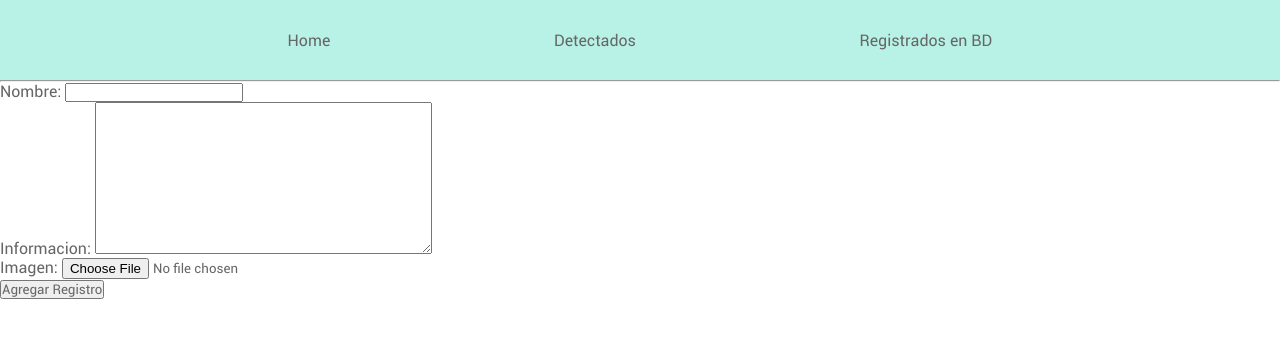
After one commit to JarenML/Facial-Recognition-Attendance, a Django app: page /nuevo_registro/ in a window 1280 px wide. The commit adds this page. Shown: the top 338 px of the page. Run offline with Django 5.2, Linux system fonts and the light colour scheme.

Commit message:
Nueva vista de registrados y formulario para agregar un nuevo registrado

```diff
--- a/base/admin.py
+++ b/base/admin.py
@@ -1,5 +1,7 @@
 from django.contrib import admin
 from .models import Detectado
+from .models import Registrado
 
 # Register your models here.
 admin.site.register(Detectado)
+admin.site.register(Registrado)
--- a/base/forms.py
+++ b/base/forms.py
@@ -1,7 +1,7 @@
-from django.forms import Form
+from django import forms
 from .models import Registrado
 
-class RegistradoForm(Form):
+class RegistradoForm(forms.ModelForm):
     class Meta:
         model = Registrado
         fields = '__all__'
--- a/base/models.py
+++ b/base/models.py
@@ -18,7 +18,7 @@ class Registrado(models.Model):
     informacion = models.TextField(null=True, blank=True)
     imagen = models.ImageField(upload_to='registrados/', null=True, blank=True)
     creado_en = models.DateTimeField(auto_now_add=True)
-    actualizado_en = models.DateField(auto_created=True)
+    actualizado_en = models.DateField(auto_now=True)
 
     def __str__(self):
         return self.nombre
--- a/base/urls.py
+++ b/base/urls.py
@@ -1,6 +1,12 @@
 from django.urls import path
 from . import views
-
+from django.conf import settings
+from django.conf.urls.static import static
 
 urlpatterns = [path('detectados/', views.listar_detectados, name='detectados'),
-               path('eliminar-detectado/<int:id>', views.eliminar_detectado, name='eliminar')]
+               path('eliminar-detectado/<int:id>', views.eliminar_detectado, name='eliminar'),
+               path('registrados/', views.mostrar_registrados, name='registrados'),
+               path('nuevo_registro/', views.agregar_registro, name='agregar_registro')]
+
+if settings.DEBUG:
+    urlpatterns += static(settings.MEDIA_URL, document_root=settings.MEDIA_ROOT)
--- a/base/views.py
+++ b/base/views.py
@@ -1,5 +1,6 @@
 from django.shortcuts import render, redirect
 from .models import Detectado
+from .forms import RegistradoForm
 
 # Create your views here.
 def listar_detectados(request):
@@ -22,3 +23,17 @@ def eliminar_detectado(request, id):
     }
 
     return render(request, 'base/detectado_delete.html', context)
+
+def mostrar_registrados(request):
+    return render(request, 'base/registrados.html', {})
+
+def agregar_registro(request):
+    form = RegistradoForm()
+    if request.method == 'POST':
+        form = RegistradoForm(request.POST, request.FILES)
+        print("FORM:", form)
+        print(form.instance.imagen.url)
+        if form.is_valid():
+            form.save()
+            return redirect('registrados')
+    return render(request, 'base/nuevo_registro.html', {'form': form})
--- /dev/null
+++ b/templates/base/nuevo_registro.html
@@ -0,0 +1,10 @@
+{% extends "layout/base.html" %}
+{% block title %}Nuevo registro{% endblock %}
+{% block content %}
+    <form method="POST" enctype="multipart/form-data">
+        {% csrf_token %}
+        {{ form.as_p }}
+        <input type="submit" value="Agregar Registro">
+    </form>
+
+{% endblock %}
--- /dev/null
+++ b/templates/base/registrados.html
@@ -0,0 +1,6 @@
+{% extends "layout/base.html" %}
+{% block title %}Registrados{% endblock %}
+{% block content %}
+    <h1>Mis registrados</h1>
+    <a href="{% url 'agregar_registro' %}">Agregar nuevo</a>
+{% endblock %}
--- a/templates/layout/partials/menu.html
+++ b/templates/layout/partials/menu.html
@@ -2,6 +2,6 @@
     <ul>
         <li><a href="{% url "home" %}">Home</a></li>
         <li><a href="{% url "detectados" %}">Detectados</a></li>
-        <li><a href="#">Registrados en BD</a></li>
+        <li><a href="{% url "registrados"%}">Registrados en BD</a></li>
     </ul>
 </nav>
```
Also changed, not shown: base/migrations/0004_alter_registrado_actualizado_en.py (added).
